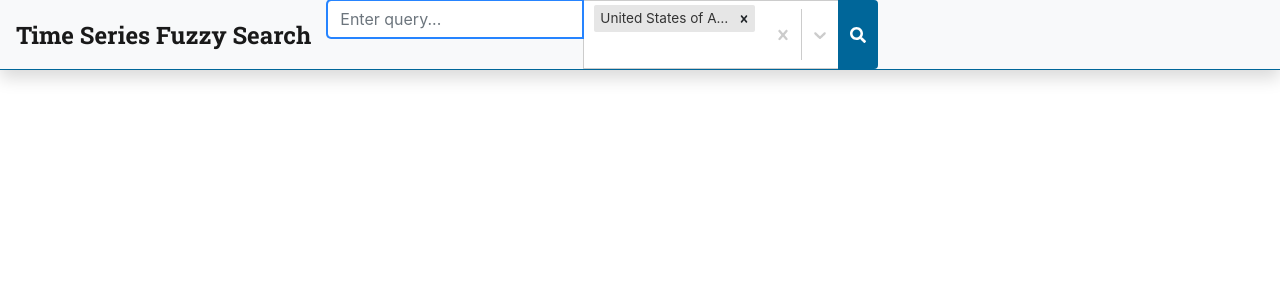
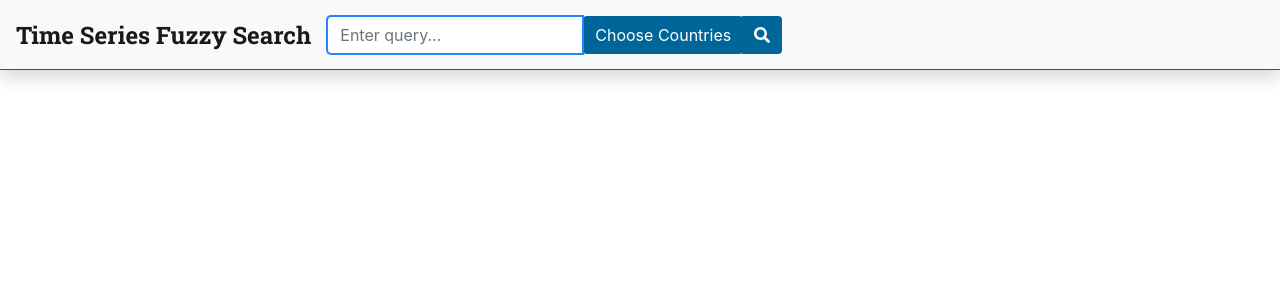
Before and after one commit to usc-isi-i2/wikidata-fuzzy-search, a React (Create React App) app in the folder frontend/: page / in a window 1280 px wide. Shown: the top 300 px of the page. Built offline with nearby package versions, Linux system fonts and the light colour scheme.

Commit message:
add countries modal

```diff
--- a/frontend/src/component/SearchBox/index.tsx
+++ b/frontend/src/component/SearchBox/index.tsx
@@ -1,12 +1,10 @@
 import * as React from 'react';
 import Button from 'react-bootstrap/Button';
-import countryOptions from '../../config/countryOptions.json';
 import Form from 'react-bootstrap/Form';
 import FormControl from 'react-bootstrap/FormControl';
 import InputGroup from 'react-bootstrap/InputGroup';
-import Select from 'react-select';
-import {Region} from '../../data/types';
-
+import { Region } from '../../data/types';
+import SearchCountriesModal from '../SearchCountries/SearchCountries-modal';
 
 // FontAwesome
 import { FontAwesomeIcon } from '@fortawesome/react-fontawesome';
@@ -19,34 +17,35 @@ interface SearchBoxProps {
 interface SearchBoxState {
     inputValue: string;
     region: Region;
-    multiValue: [{label: string, value:string}]
+    multiValue: [{ label: string, value: string }],
+    showModal: boolean,
 }
 export default class SearchBox extends React.Component<SearchBoxProps, SearchBoxState>{
-    constructor(props: SearchBoxProps){
+    constructor(props: SearchBoxProps) {
         super(props)
         const defaultRegion = new Region('Q30', 'United States of America');
         this.state = {
             inputValue: '',
             region: defaultRegion,
-            multiValue: [{ label: 'United States of America', value: 'Q30' }]
+            multiValue: [{ label: 'United States of America', value: 'Q30' }],
+            showModal: false
         };
 
     }
 
+    // handleSwitchCountry = (selectedOption: any) => {
+    //     this.setState(state => {
+    //         return {
+    //           multiValue: selectedOption
+    //         };
+    //       });
+    //     // if (this.state.keywords !== '') this.handleSearch(); // auto search
+    // }
 
-    handleSwitchCountry = (selectedOption: any) => {
-        this.setState(state => {
-            return {
-              multiValue: selectedOption
-            };
-          });
-        // if (this.state.keywords !== '') this.handleSearch(); // auto search
-    }
-
-    buildRegionArray(): Array<Region>{
+    buildRegionArray(): Array<Region> {
         let regionArray = new Array<Region>();
-        this.state.multiValue.forEach(function(value){
-            let newRegion = {countryCode: value.value, countryName: value.label} as Region
+        this.state.multiValue.forEach(function (value) {
+            let newRegion = { countryCode: value.value, countryName: value.label } as Region
             regionArray.push(newRegion);
         });
         return regionArray;
@@ -73,13 +72,28 @@ export default class SearchBox extends React.Component<SearchBoxProps, SearchBox
         this.setState({
             inputValue: evt.target.value
         });
+
     }
     handleClick = (evt: any) => {
         if (evt.key === 'Enter') {
-           this.handleSubmit();
-          }
+            this.handleSubmit();
+        }
 
     }
+
+    handleCountriesModal = () => {
+        this.setState({ showModal: true });
+    }
+
+    handleCloseModal = () => {
+        this.setState({ showModal: false });
+    }
+
+    handleSave = (regionArray: [{ label: string, value: string }]) => {
+        this.setState({ multiValue: regionArray });
+        this.handleCloseModal();
+    }
+
     render() {
         const customStyles = {
             option: (provided: any, state: any) => ({
@@ -106,17 +120,10 @@ export default class SearchBox extends React.Component<SearchBoxProps, SearchBox
                         autoFocus
                         required
                     />
-                    <div className="responsive-search-bar" style={{ minWidth: '50px', width: '20vw', maxWidth: '300px' }}>
-                        <Select
-                            isMulti
-                            styles={customStyles}
-                            options={countryOptions}
-                            defaultValue={{ 'label': 'United States of America', 'value': 'Q30' }}
-                            onChange={(selectedOption) => this.handleSwitchCountry(selectedOption)}
-                            value={this.state.multiValue}
-
-                        />
-                    </div>
+                    <Button onClick={this.handleCountriesModal} variant="primary" title="Choose Countries" style={{ background: '#006699', border: '0' }}>
+                        Choose Countries
+                        </Button>
+                    <SearchCountriesModal show={this.state.showModal} onHide={this.handleCloseModal} onSave={this.handleSave} onClose={this.handleCloseModal}/>
                     <InputGroup.Append>
                         <Button onClick={this.handleSubmit} variant="primary" title="Search" style={{ background: '#006699', border: '0' }}>
                             <FontAwesomeIcon icon={faSearch} />
--- /dev/null
+++ b/frontend/src/component/SearchCountries/SearchCountries-modal.tsx
@@ -0,0 +1,68 @@
+import React from 'react';
+import { Modal, ModalProps, Button } from 'react-bootstrap';
+import { observer } from 'mobx-react';
+import countryOptions from '../../config/countryOptions.json';
+import Select from 'react-select';
+import {Region} from '../../data/types';
+
+
+interface SearchCountriesProps extends ModalProps {
+    onSave(regionArray: [{label: string, value:string}]);
+    onClose();
+}
+interface SearchCountriesModalState {
+    region: Region;
+    multiValue: [{label: string, value:string}],
+}
+@observer
+export default class SearchCountriesModal extends React.Component<SearchCountriesProps, SearchCountriesModalState> {
+    constructor(props){
+        super(props);
+        const defaultRegion = new Region('Q30', 'United States of America');
+        this.state = {
+            region: defaultRegion,
+            multiValue: [{ label: 'United States of America', value: 'Q30' }],
+        };
+    }
+
+    handleSwitchCountry = (selectedOption: any) => {
+        this.setState(state => {
+            return {
+              multiValue: selectedOption
+            };
+          });
+        // if (this.state.keywords !== '') this.handleSearch(); // auto search
+    }
+
+    handleSave = () =>{
+        this.props.onSave(this.state.multiValue);
+    }
+
+    handleClose = () => {
+        this.props.onClose();
+    }
+    render = () => {
+        return (
+            <Modal {...this.props} size='lg'>
+                <Modal.Header closeButton>
+                    <Modal.Title>Choose countries</Modal.Title>
+                </Modal.Header>
+                <Modal.Body>
+                <div className="responsive-search-bar" style={{ minWidth: '50px', width: '30vw', maxWidth: 'auto' }}>
+                        <Select
+                            isMulti
+                            options={countryOptions}
+                            defaultValue={{ 'label': 'United States of America', 'value': 'Q30' }}
+                            onChange={(selectedOption) => this.handleSwitchCountry(selectedOption)}
+                        />
+                    </div>
+
+                </Modal.Body>
+                <Modal.Footer>
+                    <Button variant="secondary" onClick={this.handleClose}>Close</Button>
+                    <Button variant="primary" onClick={this.handleSave}>Save changes</Button>
+                </Modal.Footer>
+            </Modal>
+        )
+    }
+}
```
